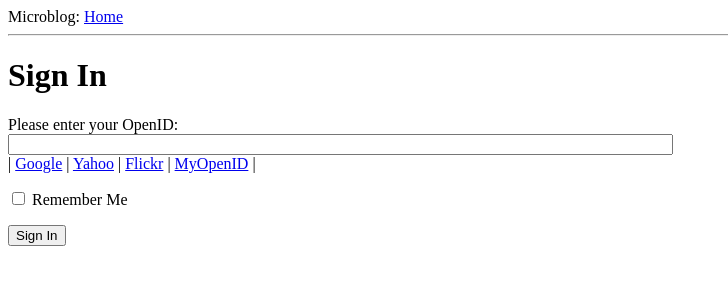
After one commit to ptmccarthy/flask-microblog-tutorial, a Flask app: page /login in a window 1280 px wide. The commit adds this page. Shown: the top 300 px of the page, without its empty margins (0-728 px from the left). Run offline with Flask 2, Linux system fonts and the light colour scheme.

Commit message:
Finish login form and routes

```diff
--- a/app/__init__.py
+++ b/app/__init__.py
@@ -1,4 +1,6 @@
 from flask import Flask
 
 app = Flask(__name__)
+app.config.from_object('config')
+
 from app import views
--- /dev/null
+++ b/app/forms.py
@@ -0,0 +1,7 @@
+from flask.ext.wtf import Form
+from wtforms import StringField, BooleanField
+from wtforms.validators import DataRequired
+
+class LoginForm(Form):
+    openid = StringField('openid', validators=[DataRequired()])
+    remember_me = BooleanField('remember_me', default=False)
--- a/app/templates/base.html
+++ b/app/templates/base.html
@@ -9,6 +9,15 @@
   <body>
     <div>Microblog: <a href='/index'>Home</a></div>
     <hr>
+    {% with messages = get_flashed_messages() %}
+      {% if messages %}
+        <ul>
+        {% for message in messages %}
+            <li>{{ message }} </li>
+        {% endfor %}
+        </ul>
+      {% endif %}
+    {% endwith %}
     {% block content %}{% endblock %}
   </body>
 </html>
--- /dev/null
+++ b/app/templates/login.html
@@ -0,0 +1,33 @@
+{% extends 'base.html' %}
+
+{% block content %}
+<script type="text/javascript">
+function set_openid(openid, pr) {
+  u = openid.search('<username>')
+  if (u != -1) {
+      // openid requires username
+      user = prompt('Enter your ' + pr + ' username:')
+      openid = openid.substr(0, u) + user
+  }
+  form = document.forms['login'];
+  form.elements['openid'].value = openid
+}
+</script>
+
+<h1>Sign In</h1>
+<form action='' method='post' name='login'>
+  {{ form.hidden_tag() }}
+  <p>
+    Please enter your OpenID:<br>
+    {{ form.openid(size=80) }}<br>
+    {% for error in form.openid.errors %}
+      <span style='color:red;'>[{{ error }}]</span>
+    {% endfor %}
+    |{% for pr in providers %}
+      <a href="javascript:set_openid('{{ pr.url }}', '{{ pr.name }}');">{{ pr.name }}</a> |
+    {% endfor %}
+  </p>
+  <p>{{ form.remember_me }} Remember Me</p>
+  <p><input type='submit' value='Sign In'></p>
+</form>
+{% endblock %}
--- a/app/views.py
+++ b/app/views.py
@@ -1,5 +1,6 @@
-from flask import render_template
+from flask import render_template, flash, redirect
 from app import app
+from .forms import LoginForm
 
 @app.route('/')
 @app.route('/index')
@@ -18,3 +19,14 @@ def index():
 
     ]
     return render_template('index.html', title='Home', user=user, posts=posts)
+
+@app.route('/login', methods=['GET', 'POST'])
+
+def login():
+    form = LoginForm()
+    if form.validate_on_submit():
+        flash('Login requested for OpenID="%s", remember_me="%s"' %
+              (form.openid.data, str(form.remember_me.data)))
+        return redirect('/index')
+
+    return render_template('login.html', title='Sign In', form=form, providers=app.config['OPENID_PROVIDERS'])
```
Also changed, not shown: config.py (added, +9 -0 lines), 2 other files.
